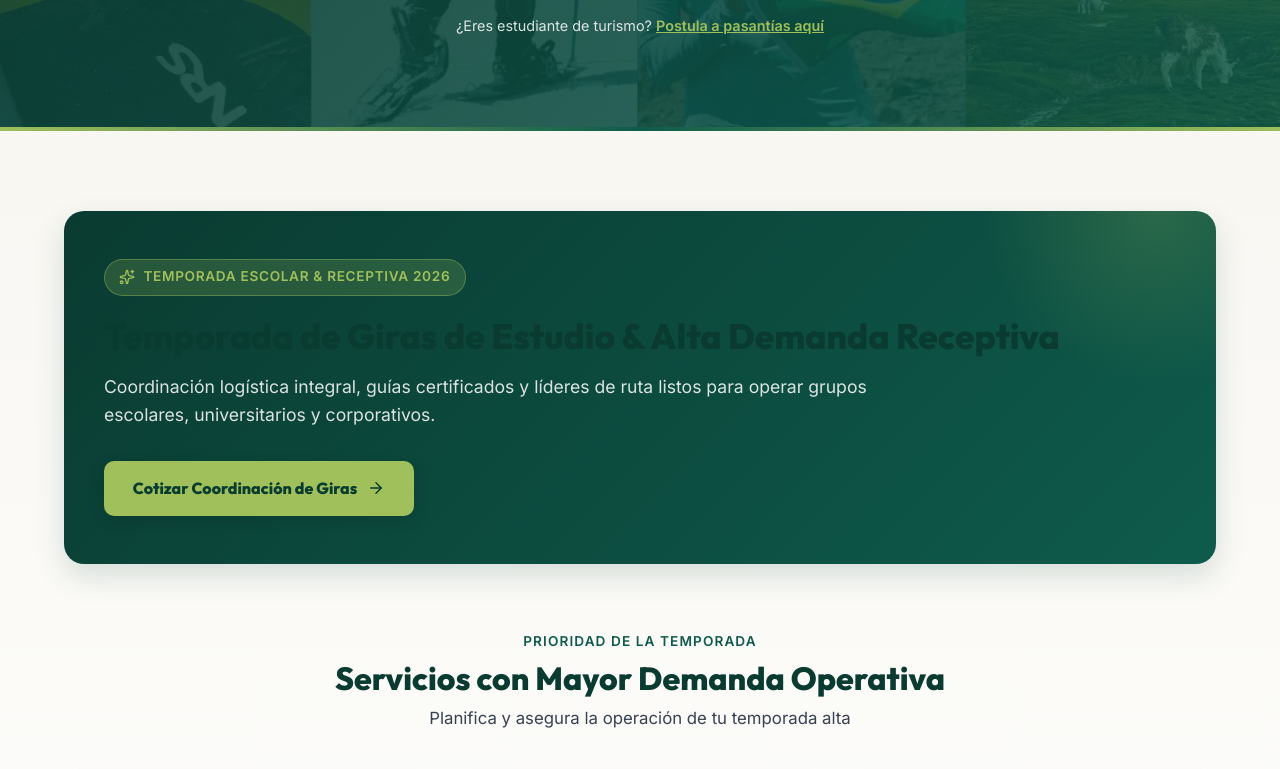
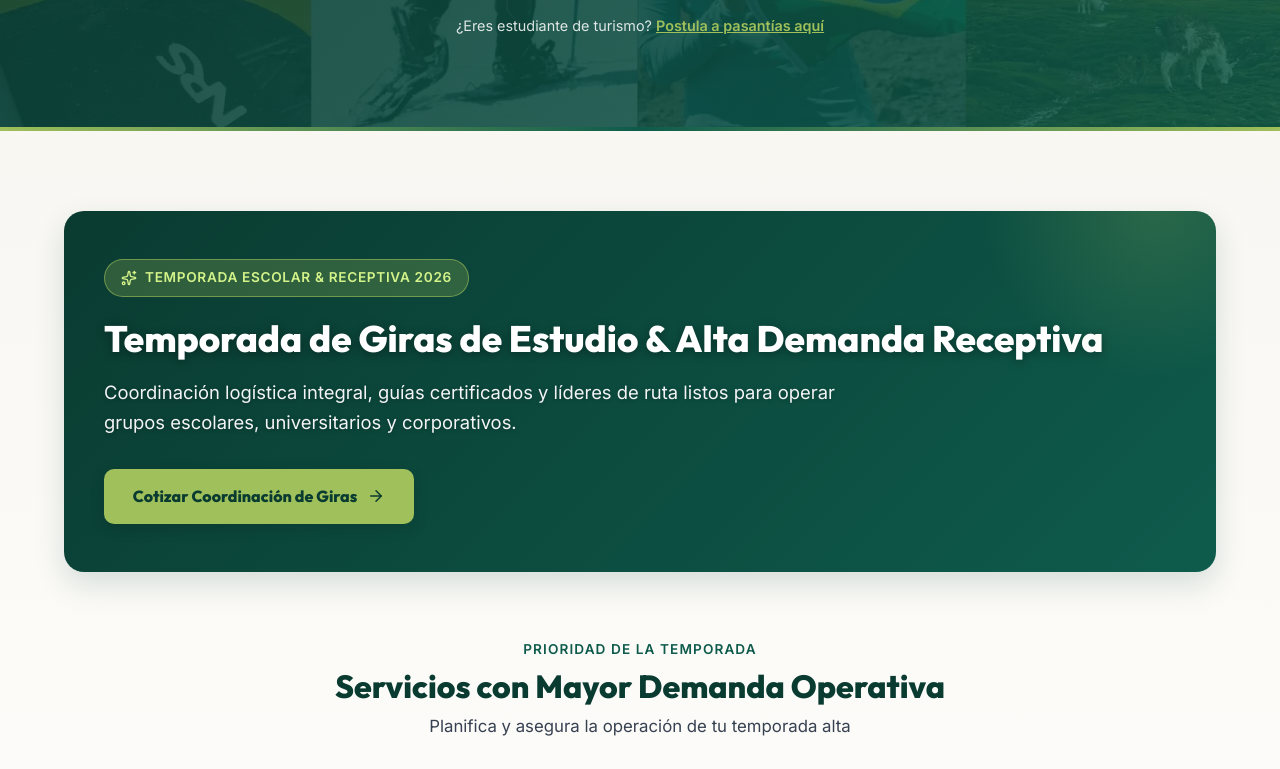
Before and after one commit to guiaalacartaoficial/guia-a-la-carta-web, a React (Vite) app: page / in a window 1280 px wide. Shown: the part 673-1442 px from the top of the page. Built offline with nearby package versions, Linux system fonts and the light colour scheme; no server answers; the database is empty.

Commit message:
fix(estilos): mejorar contraste y visibilidad del titulo y textos del banner de temporada

```diff
--- a/src/components/SeasonalMarketing.css
+++ b/src/components/SeasonalMarketing.css
@@ -32,10 +32,10 @@
   display: inline-flex;
   align-items: center;
   gap: 0.5rem;
-  background: rgba(159, 192, 90, 0.2);
-  color: var(--c-accent, #9FC05A);
-  border: 1px solid rgba(159, 192, 90, 0.4);
-  padding: 0.4rem 0.9rem;
+  background: rgba(159, 192, 90, 0.25);
+  color: #D4F48A;
+  border: 1px solid rgba(159, 192, 90, 0.6);
+  padding: 0.45rem 1rem;
   border-radius: 50px;
   font-size: 0.85rem;
   font-weight: 700;
@@ -46,18 +46,21 @@
 
 .seasonal-banner h2 {
   font-family: var(--font-heading, 'Outfit', sans-serif);
-  font-size: 2.2rem;
+  font-size: 2.3rem;
   font-weight: 800;
+  color: #FFFFFF !important;
+  text-shadow: 0 2px 10px rgba(0, 0, 0, 0.35);
   margin-bottom: 1rem;
-  line-height: 1.2;
+  line-height: 1.25;
 }
 
 .seasonal-banner p {
-  font-size: 1.1rem;
+  font-size: 1.15rem;
   line-height: 1.6;
-  color: rgba(255, 255, 255, 0.85);
+  color: #F3F4F6 !important;
   max-width: 780px;
   margin-bottom: 2rem;
+  text-shadow: 0 1px 4px rgba(0, 0, 0, 0.25);
 }
 
 .btn-seasonal-cta {
```
